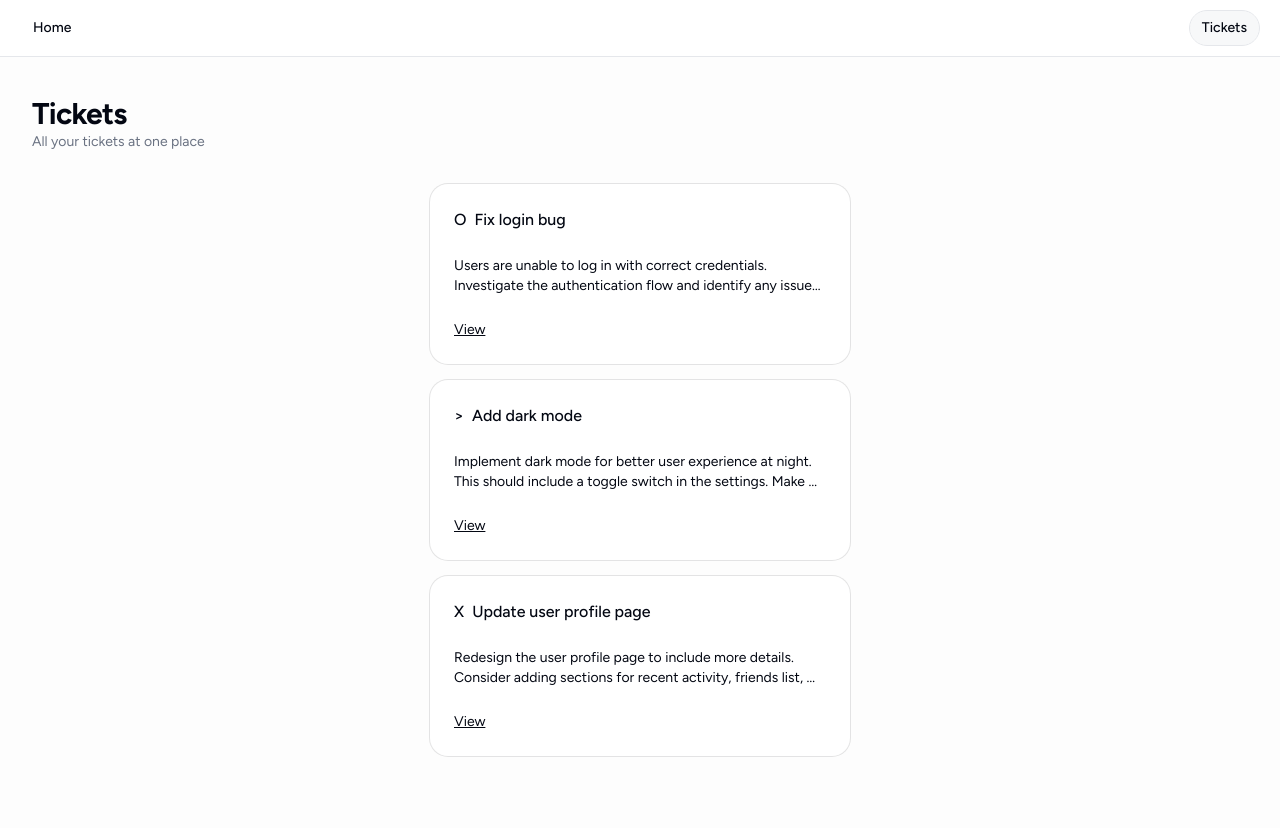
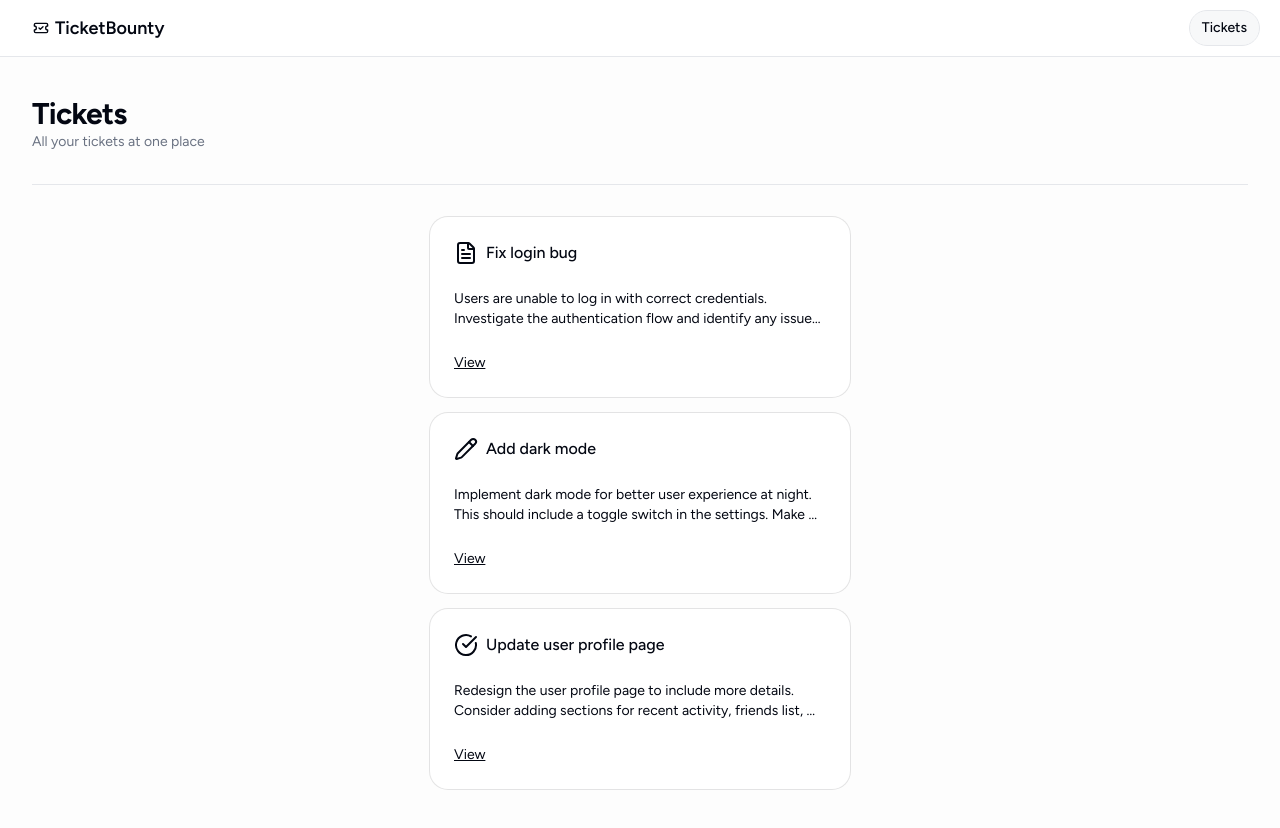
Before and after one commit to steven-oehley/ticket-bounty-learning, a Next.js app: page /tickets in a window 1280 px wide. Shown: the top 828 px of the page. Built offline with nearby package versions, Linux system fonts and the light colour scheme.

Commit message:
chore: add lucide icons

```diff
--- a/src/app/layout.tsx
+++ b/src/app/layout.tsx
@@ -4,6 +4,7 @@ import './globals.css';
 import Link from 'next/link';
 import { homePath, ticketsPath } from '@/constants/paths';
 import { Button } from '@/components/ui/button';
+import { LucideTicketCheck } from 'lucide-react';
 
 const figtree = Figtree({ subsets: ['latin'], variable: '--font-sans' });
 
@@ -23,8 +24,9 @@ export default function RootLayout({
         <nav className="supports-backdrop-blur:bg-background/60 bg-background/95 fixed top-0 right-0 left-0 z-20 flex w-full justify-between border-b px-5 py-2.5 backdrop-blur">
           <div>
             <Button asChild variant="ghost">
-              <Link className="text-lg font-bold" href={homePath}>
-                Home
+              <Link href={homePath}>
+                <LucideTicketCheck />
+                <h1 className="text-lg font-semibold">TicketBounty</h1>
               </Link>
             </Button>
           </div>
--- a/src/app/tickets/page.tsx
+++ b/src/app/tickets/page.tsx
@@ -1,12 +1,14 @@
 import Link from 'next/link';
 import { Card, CardContent, CardFooter, CardHeader, CardTitle } from '@/components/ui/card';
+import { Separator } from '@/components/ui/separator';
 import { initialTickets } from '@/data/data';
 import { ticketDetailsPath } from '@/constants/paths';
+import { LucideCheckCircle, LucideFileText, LucidePencil } from 'lucide-react';
 
 const TICKET_ICONS = {
-  OPEN: 'O',
-  IN_PROGRESS: '>',
-  DONE: 'X',
+  OPEN: <LucideFileText />,
+  DONE: <LucideCheckCircle />,
+  IN_PROGRESS: <LucidePencil />,
 };
 
 const TicketsPage = () => {
@@ -16,6 +18,8 @@ const TicketsPage = () => {
         <h2 className="text-3xl font-bold tracking-tight">Tickets</h2>
         <p className="text-muted-foreground text-sm">All your tickets at one place</p>
       </div>
+
+      <Separator />
 
       <div className="animate-in fade-in slide-in-from-top flex flex-1 flex-col items-center gap-y-4 duration-500">
         {initialTickets.map((ticket) => (
```
